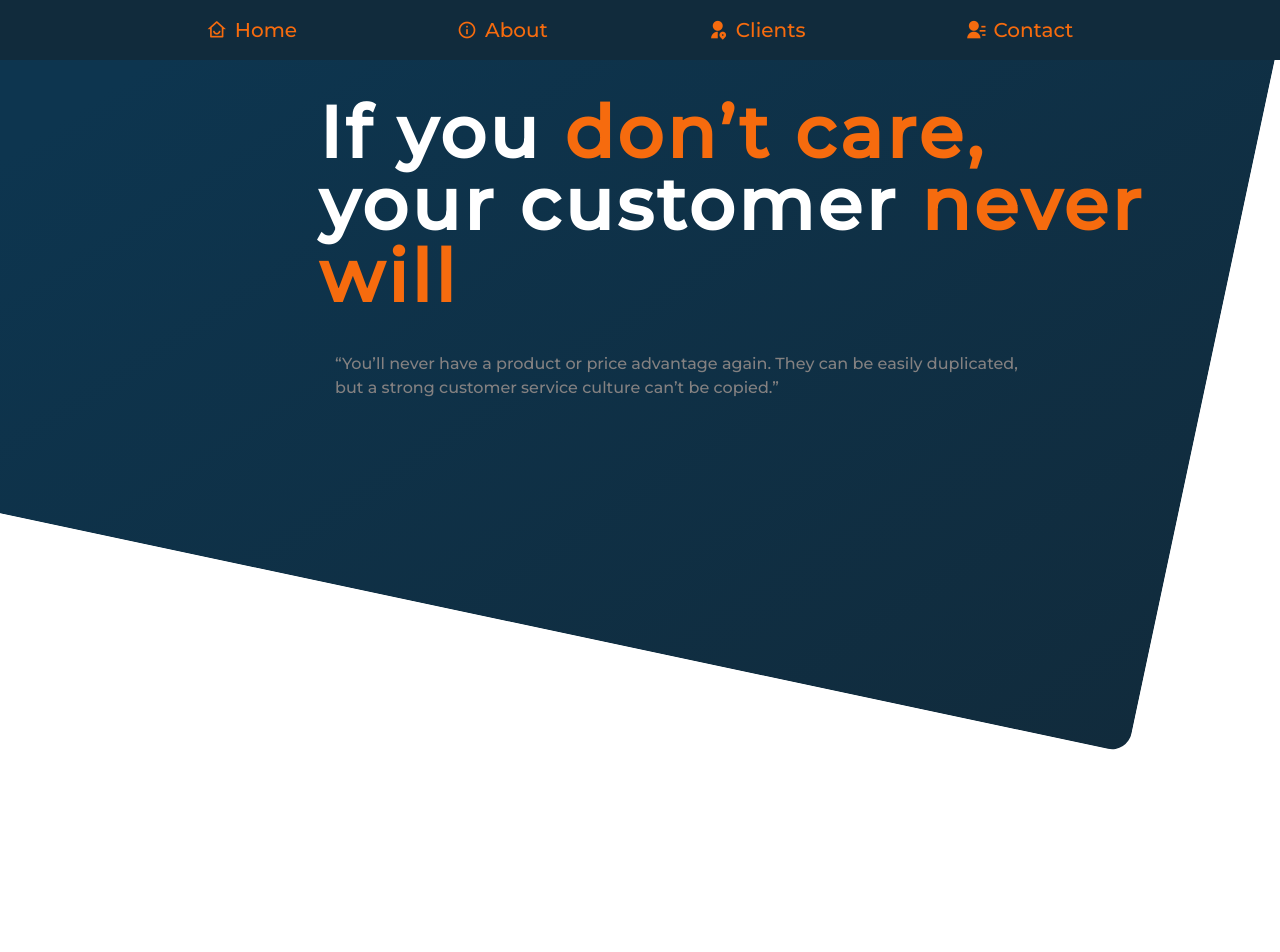
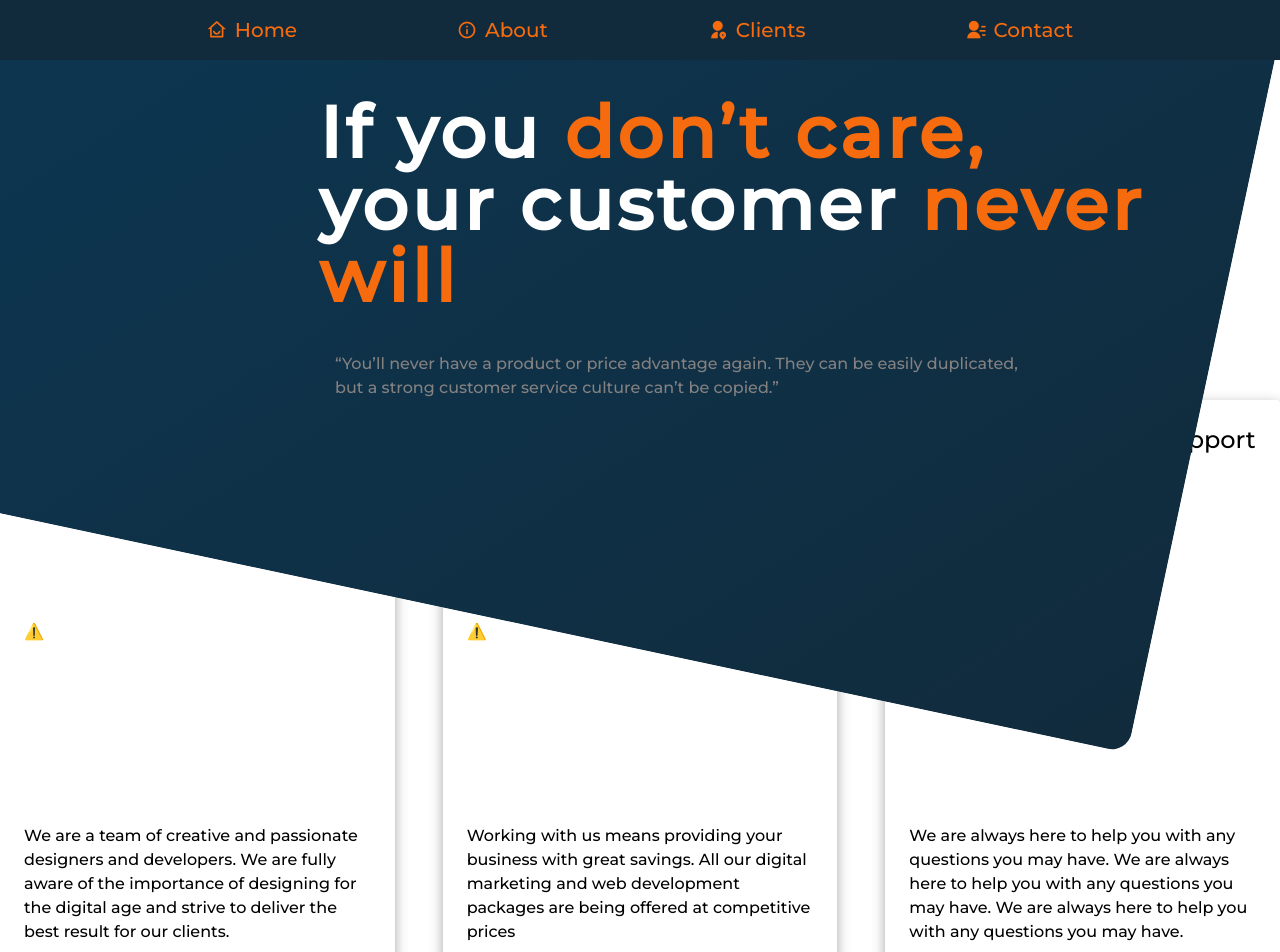
Before and after one commit to Sumitray1/tailwind-css-nebula, a React (Create React App) app: page /clients in a window 1280 px wide. Shown: the top 952 px of the page. Before the commit the page ends 800 px from the top, so only its background shows below. Built offline with nearby package versions, Linux system fonts and the light colour scheme; no server answers.

Commit message:
changed made

```diff
--- /dev/null
+++ b/src/pages/Clients/WhyUs.js
@@ -0,0 +1,51 @@
+import React from "react";
+
+function WhyUs() {
+  const motive = [
+    {
+      title: "Innovative and Passionate",
+      src: "https://assets10.lottiefiles.com/packages/lf20_bph802nj.json",
+      description:
+        "We are a team of creative and passionate designers and developers. We are fully aware of the importance of designing for the digital age and strive to deliver the best result for our clients.",
+    },
+    {
+      title: "Good Return on Investment",
+      src: "https://assets10.lottiefiles.com/packages/lf20_rMIWDc0fSB.json",
+      description:
+        "Working with us means providing your business with great savings. All our digital marketing and web development packages are being offered at competitive prices",
+    },
+    {
+      title: "Seamless Customer Support",
+      src: "https://assets10.lottiefiles.com/packages/lf20_1lw2izrp.json",
+      description:
+        "We are always here to help you with any questions you may have. We are always here to help you with any questions you may have. We are always here to help you with any questions you may have.",
+    },
+  ];
+  return (
+    <div>
+      <div className="grid grid-cols-3 gap-x-12 mob:grid-cols-1 ">
+        {motive.map((work) => {
+          return (
+            <div className=" rounded p-6 boxshadow mb-20">
+              <h1 className="text-semibold text-center text-2xl mb-8">
+                {work.title}
+              </h1>
+              <div className="h-72 mb-12 ">
+                <lottie-player
+                  src={work.src}
+                  background="transparent"
+                  speed="1"
+                  loop
+                  autoplay
+                ></lottie-player>
+              </div>
+              <p>{work.description}</p>
+            </div>
+          );
+        })}
+      </div>
+    </div>
+  );
+}
+
+export default WhyUs;
--- a/src/pages/Clients/index.js
+++ b/src/pages/Clients/index.js
@@ -1,11 +1,13 @@
 import React from "react";
 import Layout from "../../components/Layout";
 import Intro from "./Intro";
+import WhyUs from "./WhyUs";
 function Clients() {
   return (
     <Layout>
       <div>
         <Intro />
+        <WhyUs />
       </div>
     </Layout>
   );
```
